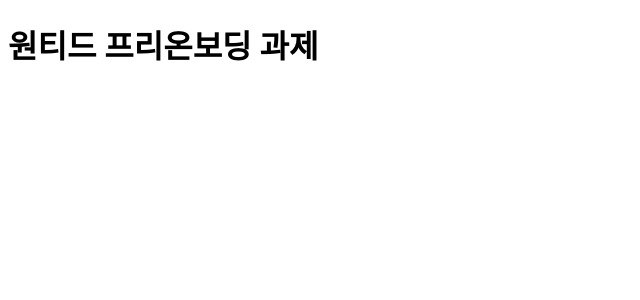
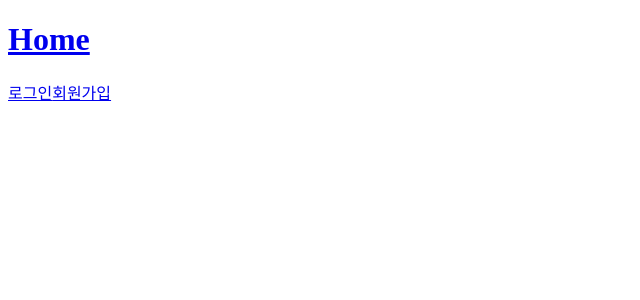
Before and after one commit to 5wintaek/wanted-pre-onboarding-frontend, a React (Create React App) app: page / in a window 1280 px wide. Shown: the top 300 px of the page, without its empty margins (0-640 px from the left). Built offline with nearby package versions, Linux system fonts and the light colour scheme.

Commit message:
[Feat] Home, LogIn, SignUp Link 추가

```diff
--- a/src/apps/App.js
+++ b/src/apps/App.js
@@ -1,9 +1,10 @@
+import { Header } from '@/components';
 import { Outlet } from 'react-router-dom';
 
 const App = () => {
   return (
     <main className="App">
-      <h1>원티드 프리온보딩 과제 </h1>
+      <Header />
       <Outlet />
     </main>
   );
--- /dev/null
+++ b/src/components/Header/Header.jsx
@@ -0,0 +1,9 @@
+import { Link } from 'react-router-dom';
+
+export function Header() {
+  return (
+    <h1>
+      <Link to="/">Home</Link>
+    </h1>
+  );
+}
--- a/src/components/index.js
+++ b/src/components/index.js
@@ -4,3 +4,4 @@ export * from './FormInput/FormInput';
 export * from './TodoList/TodoList';
 export * from './TodoItem/TodoItem';
 export * from './TodoCreate/TodoCreate';
+export * from './Header/Header';
--- a/src/index.js
+++ b/src/index.js
@@ -1,6 +1,6 @@
 import ReactDOM from 'react-dom/client';
 import App from '@/apps/App';
-import { SignInPage, SignUpPage, NotFoundPage, Todo } from '@/pages';
+import { SignInPage, SignUpPage, NotFoundPage, Todo, MainPage } from '@/pages';
 import {
   RouterProvider,
   createBrowserRouter,
@@ -16,6 +16,10 @@ const router = createBrowserRouter([
     element: <App />,
     errorElement: <NotFoundPage />,
     children: [
+      {
+        index: true,
+        element: <MainPage />,
+      },
       {
         path: 'signup',
         element: token ? <Navigate to="/todo" /> : <SignUpPage />,
--- /dev/null
+++ b/src/pages/MainPage.jsx
@@ -0,0 +1,10 @@
+import { Link } from 'react-router-dom';
+
+export function MainPage() {
+  return (
+    <div>
+      <Link to="/signin">로그인</Link>
+      <Link to="/signup">회원가입</Link>
+    </div>
+  );
+}
--- a/src/pages/SignInPage.jsx
+++ b/src/pages/SignInPage.jsx
@@ -70,7 +70,11 @@ export function SignInPage() {
         value={passwordInput.value}
         {...passwordInput}
       />
-      <LoginButton type="submit" disabled={!isValid}>
+      <LoginButton
+        data-testid="signin-button"
+        type="submit"
+        disabled={!isValid}
+      >
         제출
       </LoginButton>
     </form>
--- a/src/pages/SignUpPage.jsx
+++ b/src/pages/SignUpPage.jsx
@@ -44,16 +44,6 @@ export function SignUpPage() {
     },
   });
 
-  // const getAuth = async () => {
-  //   try {
-  //     const response = await api.get('/auth/signup');
-  //     const authData = response.authData;
-  //     console.log(authData);
-  //   } catch (error) {
-  //     console.log(console.error());
-  //   }
-  // };
-
   const handleSubmit = async (e) => {
     e.preventDefault();
 
@@ -91,7 +81,7 @@ export function SignUpPage() {
       <h2>🏠 회원가입 페이지</h2>
       <label htmlFor="eamil">Email : </label>
       <FormInput
-        data-testid="password-input"
+        data-testid="email-input"
         name="eamil"
         type="email"
         onChange={handleChnageInputEmail}
@@ -103,7 +93,11 @@ export function SignUpPage() {
         type="password"
         onChange={handleChnageInputPassWord}
       />
-      <LoginButton type="submit" disabled={!validEmail || !validPassword}>
+      <LoginButton
+        data-testid="signin-button"
+        type="submit"
+        disabled={!validEmail || !validPassword}
+      >
         회원가입
       </LoginButton>
     </form>
--- a/src/pages/index.js
+++ b/src/pages/index.js
@@ -2,3 +2,4 @@ export * from './SignUpPage';
 export * from './SignInPage';
 export * from './NotFoundPage';
 export * from './Todo';
+export * from './MainPage';
```
